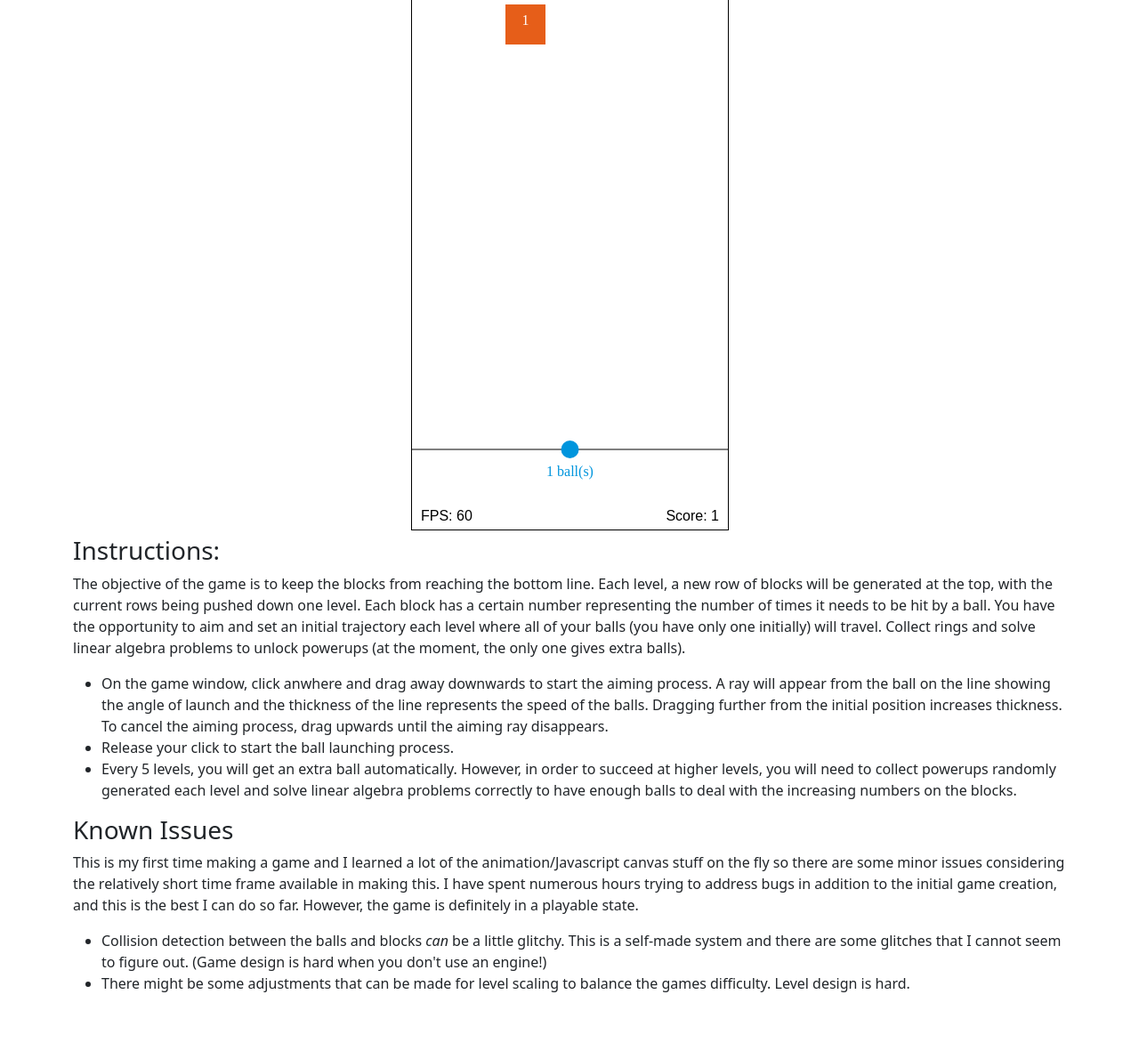
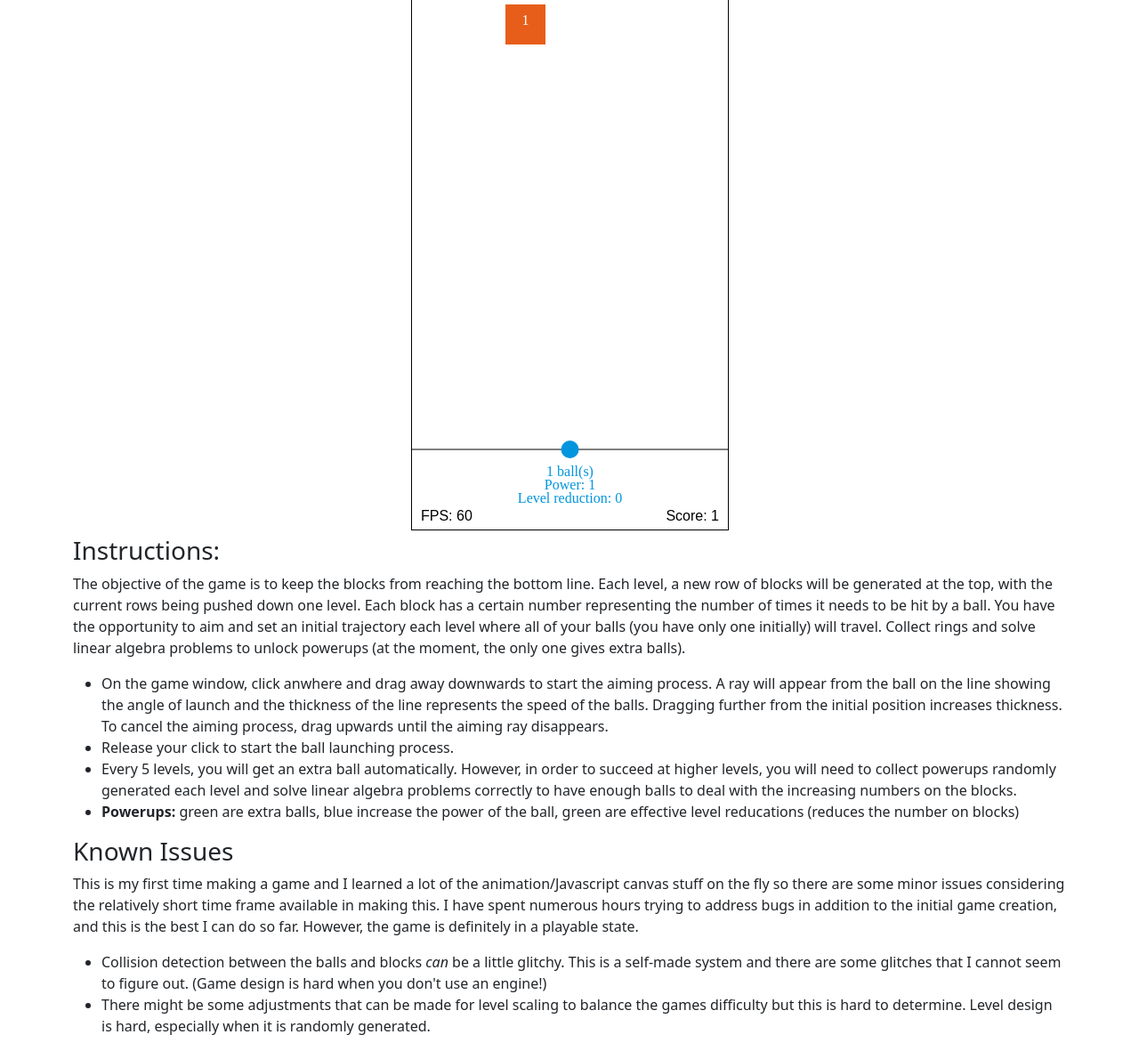
Before and after one commit to lakewood999/linalg-game, a Flask app: page / in a window 1280 px wide. Shown: the part 257-1438 px from the top of the page at 89% size. Before the commit the page ends 1372 px from the top, so only its background shows below. Run offline with Flask 2, Linux system fonts and the light colour scheme; some libraries are stand-ins or nearby versions.

Commit message:
more types of powerups added; added problem solving every 5 rounds

```diff
--- a/main.py
+++ b/main.py
@@ -27,7 +27,7 @@ def gen_matrix(n=2,nn=-1):
     for i in range(n):
         t = []
         for j in range(nn):
-            t.append(randint(-10,10))
+            t.append(randint(-7,7))
         m.append(t)
     return m
 
@@ -35,7 +35,7 @@ def gen_sol(n=2):
     m = []
     s = 0
     for i in range(n):
-        v = randint(-10,10)
+        v = randint(-7,7)
         s += v
         m.append([v])
     return m, s
@@ -61,7 +61,6 @@ def home():
 @app.route("/problem")
 def problem():
     num = randint(0,5)
-    print(num)
     if num == 0: # 2x2 determinant
         t, a = determinant_problem(2)
         session["answer"] = a
@@ -86,16 +85,13 @@ def problem():
         matrices, ans = inner_product_problem(randint(2,4))
         session["answer"] = int(ans)
         res = {"text":"\mathbf{u}=" + matrix_to_latex(matrices[0]) + " \\textrm{ and } \mathbf{v}=" + matrix_to_latex(matrices[1]),"type":"inner_product"}
-        print(res)
         return jsonify({"text":"\mathbf{u}=" + matrix_to_latex(matrices[0]) + " \\textrm{ and } \mathbf{v}=" + matrix_to_latex(matrices[1]),"type":"inner_product"})
     elif num == 5: # matrix power
         k = randint(2,4)
         m, ans = matrix_power_problem(2,k)
         session["answer"] = int(ans)
         res = {"text":matrix_to_latex(m)+"^"+str(k),"type":"matrix_power"}
-        print(res)
         return jsonify(res)
-
 
 @app.route("/check")
 def check():
--- a/static/board.js
+++ b/static/board.js
@@ -55,14 +55,29 @@ function gen_board() {
     for (i = 0; i < numBlocksWidth; i++) {
         if (selected.includes(i)) {
             // ball chance depends on base, adjustment for levels since, and current level subtracting number available
-            if (Math.random() < 0.4 + percentBonus + Math.max(0, Math.log(0.4*roundsSincePowerup+0.7))
-                                + Math.max(0,-0.5*(balls.length/effectiveLevel-0.5))
-                                - (4/3)*(ballPowerupsOnBoard+balls.length)/effectiveLevel) {
+            var percent = Math.random();
+            var b1 = Math.min(0.6,0.35 + percentBonus + Math.max(0, Math.log(0.4*roundsSincePowerup+0.7))
+            + Math.max(0,-0.5*(balls.length/effectiveLevel-0.5)))
+            - (4/3)*(ballPowerupsOnBoard+balls.length)/effectiveLevel;
+            var b2 = b1 + 0.025;
+            var b3 = b2 + 0.05;
+            console.log(b1);
+            if (percent < b1) {
                 newBlocks[i] = new Powerup();
                 newBlocks[i].color = 86;
                 gotPowerup = true;
                 roundsSincePowerup = 0;
                 ballPowerupsOnBoard++;
+            } else if (percent < b2) {
+                newBlocks[i] = new Powerup();
+                newBlocks[i].color = 231;
+                newBlocks[i].boost = "ballPowerup";
+                gotPowerup = true;
+            } else if (percent < b3) {
+                newBlocks[i] = new Powerup();
+                newBlocks[i].color = 353;
+                newBlocks[i].boost = "lowerEffectiveLevel";
+                gotPowerup = true;
             } else {
                 newBlocks[i] = new Block();
                 var lvlChance = Math.random();
@@ -80,7 +95,7 @@ function gen_board() {
                 } else if (lvlChance < 0.95) {
                     lvlChance = -2;
                 }
-                newBlocks[i].number = Math.max(1,effectiveLevel+lvlAdjust);
+                newBlocks[i].number = Math.max(1,effectiveLevel+Math.floor(1+effectiveLevel/10)*lvlAdjust+levelBonus);
                 newBlocks[i].len = blockSize;
             }
         } else {
--- a/static/game.js
+++ b/static/game.js
@@ -3,7 +3,7 @@
 // start game
 function startGame() {
     levelNum = 1;
-    effectiveLevel = 1;
+    effectiveLevel = 1, levelBonus = 0;
     roundsSincePowerup = 0;
     powerups = new PowerupBank(), ballPowerupsOnBoard=0;
 
@@ -22,6 +22,7 @@ function startGame() {
             grid[i][j] = null;
         }
     }
+    ballPower = 1;
     grid = gen_board();
 
     $("#overlay").hide();
@@ -92,6 +93,8 @@ function draw(timestamp) {
         ctx.closePath();
         ctx.textAlign = "center";
         ctx.fillText(""+balls.length+" ball(s)", startX, startY + 30);
+        ctx.fillText("Power: "+ballPower, startX, startY + 45);
+        ctx.fillText("Level reduction: "+levelBonus, startX, startY + 60);
     }
 
     if (Math.abs(timeDelta-targetElapsed) < 0.01) {
@@ -156,14 +159,14 @@ function draw(timestamp) {
             levelNum++;
             effectiveLevel++;
             if (levelNum % 5 === 0) {
-                balls.push(new Ball()); // force new ball every 5 levels
+                //balls.push(new Ball()); // force new ball every 5 levels
+                powerups.add("newBall");
             }
             ballsGained = 0;
             gen_board();
             if (gameFailed) {
                 game_state = "lost";
             }
-            console.log(powerups);
             if (!gameFailed && powerups.total > 0) {
                 game_state = "solving";
             }
--- a/static/objects.js
+++ b/static/objects.js
@@ -84,10 +84,10 @@ function Ball() {
                     }
                 }
                 if (collided) {
-                    if (blockTest.number - 1 === 0) {
+                    if (blockTest.number - ballPower <= 0) {
                         grid[newY][newX] = null;
                     } else {
-                        blockTest.number -= 1;
+                        blockTest.number -= ballPower;
                     }
                     popSound.play();
                     popSound.currentTime = 0;
@@ -117,7 +117,7 @@ function Block() {
 }
 
 function PowerupBank() {
-    this.d = {"newBall":0};
+    this.d = {"newBall":0,"ballPowerup":0,"lowerEffectiveLevel":0};
     this.total = 0;
     this.apply = apply;
     this.next = next;
@@ -135,6 +135,10 @@ function PowerupBank() {
         if (success) {
             if (t === "newBall") {
                 balls.push(new Ball());
+            } else if (t === "ballPowerup") {
+                ballPower++;
+            } else if (t === "lowerEffectiveLevel") {
+                levelBonus++;
             }
         }
     }
@@ -152,6 +156,10 @@ function PowerupBank() {
     function keyEnglish(k) {
         if (k == "newBall") {
             return "get 1 extra ball";
+        } else if (k == "ballPowerup") {
+            return "increase power by 1";
+        } else if (k === "lowerEffectiveLevel") {
+            return "lower block levels by 1";
         }
     }
 }
--- a/static/problem.js
+++ b/static/problem.js
@@ -1,4 +1,8 @@
 function startProblem() {
+    $("#fiveRoundBonus").hide();
+    if (levelNum % 5 === 0) {
+        $("#fiveRoundBonus").show();
+    }
     currentPowerup = powerups.next();
     var problemString = "";
     $.getJSON("/problem",function(data) {
@@ -42,7 +46,6 @@ $("#problemSubmit").on("click", function(){
             powerups.apply(currentPowerup,true);
             numCorrect++;
         } else {
-            console.log(data);
             $("#problemResult").toggleClass("text-danger",true);
             $("#problemResult").html("Sorry, that's incorrect. The correct answer is " + data["actual"] + ". Better luck next time!");
             powerups.apply(currentPowerup,false);
--- a/static/setup.js
+++ b/static/setup.js
@@ -26,8 +26,8 @@ for (var i = 0; i < grid.length; i++) {
         grid[i][j] = null;
     }
 }
-var levelNum, effectiveLevel;
+var levelNum, effectiveLevel, levelBonus;
 var roundsSincePowerup;
 var powerups, ballPowerupsOnBoard, currentPowerup = "";
 var numSolved, numCorrect;
-var balls;
+var balls, ballPower;
--- a/templates/index.html
+++ b/templates/index.html
@@ -31,7 +31,7 @@
 	        </div>
 		    <div class="p-3 overflow-auto" id="problemOverlay" style="display: none;">
 		        <h3>Problems for Powerups</h3>
-		        <p>You have <span id="numProblems"></span> remaining powerup(s) collected last round. Solve the following problems to activate them.</p>
+		        <p>You have <span id="numProblems"></span> remaining powerup(s) collected last round<span style="display: none;" id="fiveRoundBonus">, including the one free ball from every 5 rounds</span>. Solve the following problems to activate them.</p>
 		        <p id="problemText"></p>
 		        <div class="form-group">
                     <label for="answer">Answer:</label>
@@ -50,12 +50,13 @@
 		        <li>On the game window, click anwhere and drag away downwards to start the aiming process. A ray will appear from the ball on the line showing the angle of launch and the thickness of the line represents the speed of the balls. Dragging further from the initial position increases thickness. To cancel the aiming process, drag upwards until the aiming ray disappears.</li>
 				<li>Release your click to start the ball launching process.</li>
 				<li>Every 5 levels, you will get an extra ball automatically. However, in order to succeed at higher levels, you will need to collect powerups randomly generated each level and solve linear algebra problems correctly to have enough balls to deal with the increasing numbers on the blocks.</li>
+				<li><b>Powerups: </b>green are extra balls, blue increase the power of the ball, green are effective level reducations (reduces the number on blocks)</li>
 		    </ul>
 		    <h3>Known Issues</h3>
 			<p>This is my first time making a game and I learned a lot of the animation/Javascript canvas stuff on the fly so there are some minor issues considering the relatively short time frame available in making this. I have spent numerous hours trying to address bugs in addition to the initial game creation, and this is the best I can do so far. However, the game is definitely in a playable state.</p>
 		    <ul>
 		        <li>Collision detection between the balls and blocks <em>can</em> be a little glitchy. This is a self-made system and there are some glitches that I cannot seem to figure out. (Game design is hard when you don't use an engine!)</li>
-				<li>There might be some adjustments that can be made for level scaling to balance the games difficulty. Level design is hard.</li>
+				<li>There might be some adjustments that can be made for level scaling to balance the games difficulty but this is hard to determine. Level design is hard, especially when it is randomly generated.</li>
 		    </ul>
 		</div>
         <script src="static/setup.js"></script>
```
